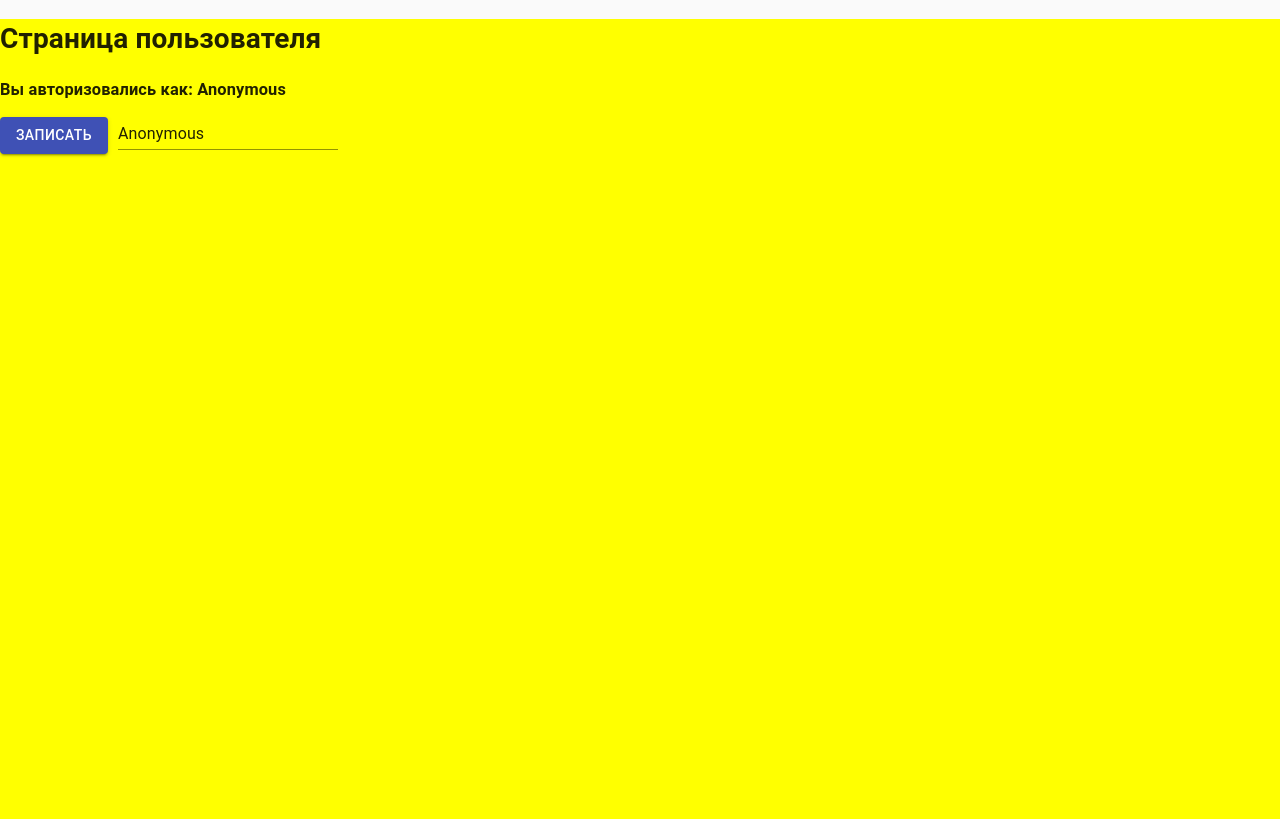
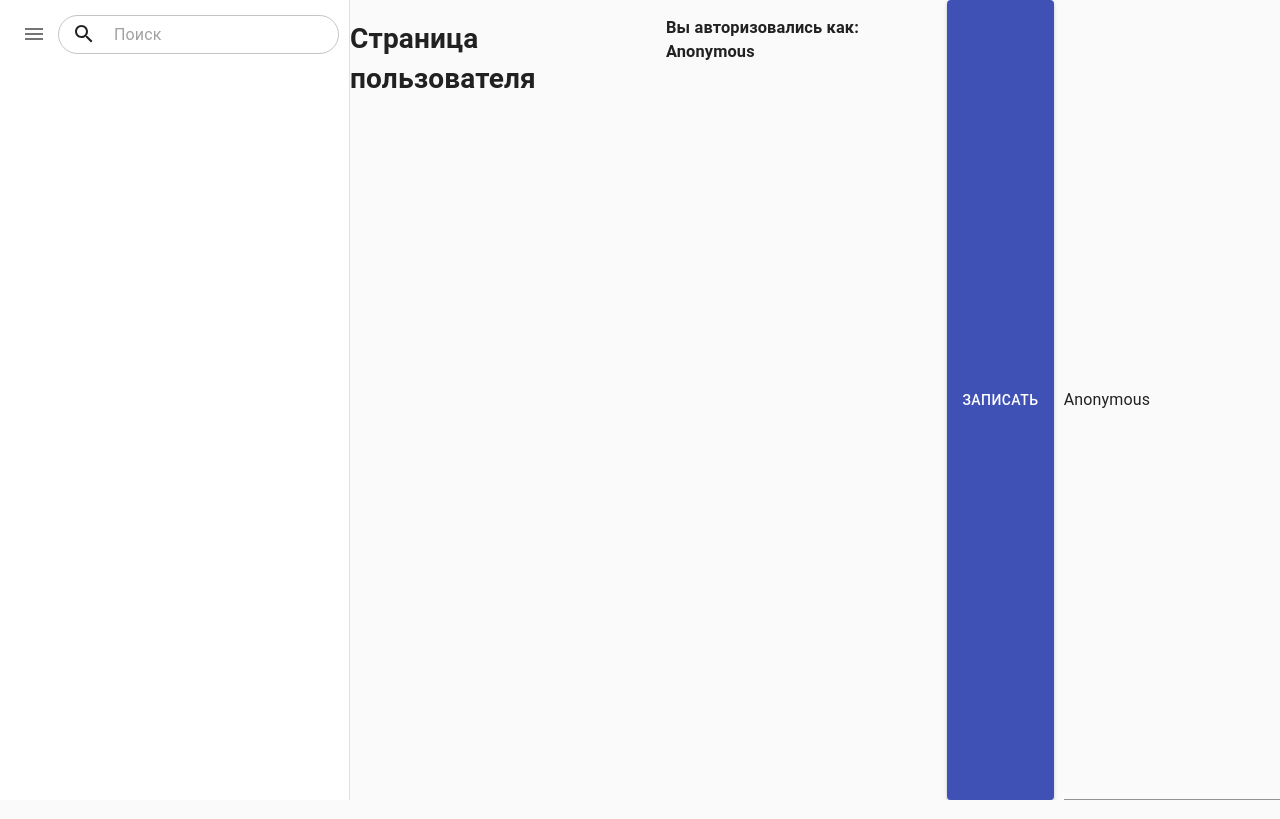
Before and after one commit to JenyaPogorelov/react-lessons, a React (Create React App) app: page /profile in a window 1280 px wide. Built offline with nearby package versions, Linux system fonts and the light colour scheme.

Commit message:
Добавил, боковую навигационую панель. Меню и полле для поиска.

```diff
--- a/src/App.js
+++ b/src/App.js
@@ -10,7 +10,7 @@ const useStyles = makeStyles((theme) => ({
     mainWrapper: {
         width: "100vw",
         height: "100vh",
-        backgroundColor: "yellow",
+        display: "flex",
     },
 }));
 
@@ -19,7 +19,7 @@ const App = () => {
     const classes = useStyles();
     return <Router>
         <div className={classes.mainWrapper}>
-            {/*<AppBar />*/}
+            <AppBar />
             <Switch>
                 <Route path="/chat">
                     <Chat />
--- a/src/AppBar/index.js
+++ b/src/AppBar/index.js
@@ -1,8 +1,19 @@
+import {useState} from "react";
 import {AppBar as MaterialUiAppBar} from "@material-ui/core";
+import {InputAdornment} from "@material-ui/core";
 import {Toolbar} from "@material-ui/core";
+import Box from '@material-ui/core/Box';
 import {Typography} from "@material-ui/core";
 import {Link, useLocation} from "react-router-dom";
 import {makeStyles} from '@material-ui/core/styles';
+import Drawer from '@material-ui/core/Drawer';
+import MenuIcon from '@material-ui/icons/Menu';
+import IconButton from '@material-ui/core/IconButton';
+import Menu from '@material-ui/core/Menu';
+import MenuItem from '@material-ui/core/MenuItem';
+import TextField from "@material-ui/core/TextField";
+import {AccountBox, AccountCircle} from "@material-ui/icons";
+import SearchIcon from '@material-ui/icons/Search';
 
 const useStyles = makeStyles((theme) => ({
     link: {
@@ -15,6 +26,32 @@ const useStyles = makeStyles((theme) => ({
     },
     appBar: {
         marginBottom: '15px'
+    },
+
+    root: {
+        marginRight: "350px",
+    },
+    mainWrapper: {
+        width: "350px",
+        height: "100%",
+        padding: "10px 10px 0px 10px",
+    },
+    topComponent: {
+        width: "100%",
+        display: "flex",
+        alignItems: "center",
+        justifyContent: "space-between",
+    },
+    searchWrapper: {
+
+    },
+    input: {
+        "& div": {
+            borderRadius: "40px",
+            "& input": {
+                padding: "10px",
+            }
+        },
     },
 }));
 
@@ -29,25 +66,81 @@ const AppBar = () => {
     const classes = useStyles();
     const location = useLocation();
 
+    const [anchorEl, setAnchorEl] = useState(null);
+    const open = Boolean(anchorEl);
+
+    const handleClick = (event) => {
+        setAnchorEl(event.currentTarget);
+    };
+
+    const handleClose = () => {
+        setAnchorEl(null);
+    };
+
     const pathName = location.pathname;
 
-    return <MaterialUiAppBar className={classes.appBar} position={"static"}>
-        <Toolbar>
+    return (
+        <Drawer
+            classes={{
+                paper: classes.mainWrapper,
+                root: classes.root
+            }}
+            variant={"permanent"}
+            open
+        >
+            <Box className={classes.topComponent}>
+                <IconButton onClick={handleClick}>
+                    <MenuIcon/>
+                </IconButton>
 
-            {routes.map((route) => (
-                <Link
-                    key={route.path}
-                    to={route.path} className={`${classes.link} ${route.path === pathName ? classes.currentLink : ''}`}>
-                    <Typography variant='h6'>
-                        {route.pathTitle}
-                    </Typography>
-                </Link>
-            ))}
-
-
-        </Toolbar>
-
-    </MaterialUiAppBar>
+                <Menu
+                    id="menu"
+                    anchorEl={anchorEl}
+                    open={open}
+                    onClose={handleClose}
+                    anchorOrigin={{ horizontal: "left", vertical: "bottom"}}
+                    anchorPosition={{ top: 55, left: 25 }}
+                    anchorReference={"anchorPosition"}
+                >
+                    <MenuItem
+                        key={1}
+                    >
+                        Профиль
+                    </MenuItem>
+                    <MenuItem
+                        key={2}
+                    >
+                        Настройки
+                    </MenuItem>
+                </Menu>
+                <TextField
+                    variant={"outlined"}
+                    className={classes.input}
+                    placeholder={"Поиск"}
+                    InputProps={{
+                        startAdornment: (
+                            <InputAdornment position={"start"}>
+                                <SearchIcon />
+                            </InputAdornment>
+                        ),
+                    }}
+                />
+            </Box>
+        </Drawer>
+        // <MaterialUiAppBar className={classes.appBar} position={"static"}>
+        //     <Toolbar>
+        //         {routes.map((route) => (
+        //             <Link
+        //                 key={route.path}
+        //                 to={route.path} className={`${classes.link} ${route.path === pathName ? classes.currentLink : ''}`}>
+        //                 <Typography variant='h6'>
+        //                     {route.pathTitle}
+        //                 </Typography>
+        //             </Link>
+        //         ))}
+        //     </Toolbar>
+        // </MaterialUiAppBar>
+    );
 }
 
 export default AppBar;
```
